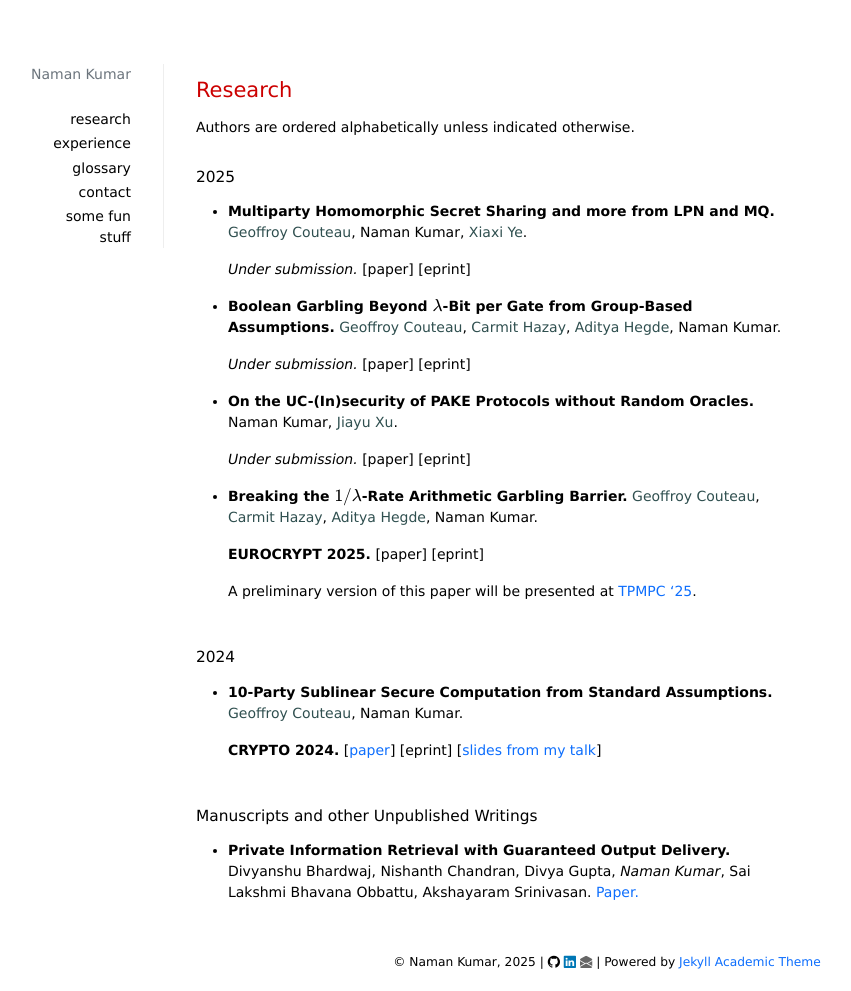
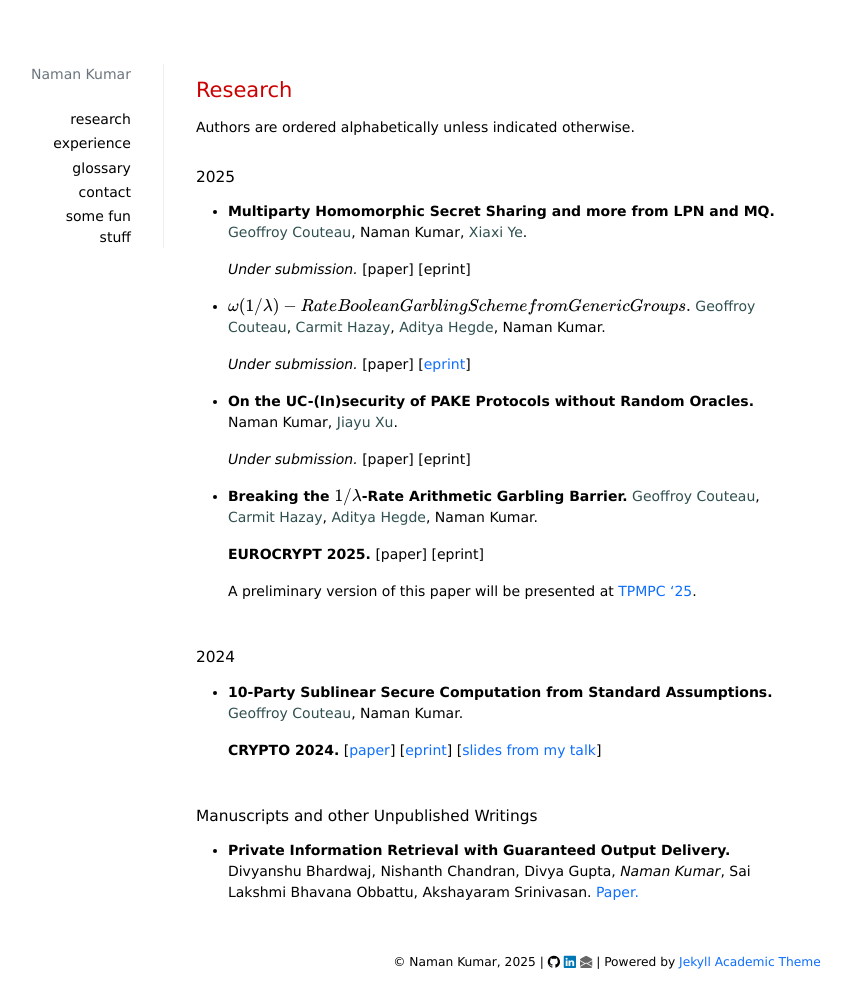
Before and after one commit to matcauthon49/matcauthon49.github.io, a Jekyll site: the page built from _pages/research.md, in a window 1280 px wide. Shown: the whole page, without its empty margins (33-884 px from the left). Built offline with Jekyll 4.4.1, drawn with Linux system fonts in a browser that asks for light colours; nearby versions of some CDN libraries; formulas are drawn with MathJax 3; a style sheet for code colours, icons or effects is not loaded.

Commit message:
Update research.md

```diff
--- a/_pages/research.md
+++ b/_pages/research.md
@@ -19,10 +19,10 @@ Authors are ordered alphabetically unless indicated otherwise.
 
   _Under submission._ [paper] [eprint]
 
-+ **Boolean Garbling Beyond $$\lambda$$-Bit per Gate from Group-Based Assumptions.**
++ **$$\omega(1/\lambda)-Rate Boolean Garbling Scheme from Generic Groups.$$**
   <a href="https://geoffroycouteau.github.io/" style="color: DarkSlateGray">Geoffroy Couteau</a>, <a href="https://www.eng.biu.ac.il/hazay/" style="color: DarkSlateGray">Carmit Hazay</a>, <a href="https://adishegde.github.io/" style="color: DarkSlateGray">Aditya Hegde</a>, Naman Kumar.
 
-  _Under submission._ [paper] [eprint]
+  _Under submission._ [paper] [[eprint](https://eprint.iacr.org/2025/268.pdf)]
 
 + **On the UC-(In)security of PAKE Protocols without Random Oracles.**
   Naman Kumar, <a href="https://sites.google.com/view/jiayux" style="color: DarkSlateGray">Jiayu Xu</a>.
@@ -41,7 +41,7 @@ Authors are ordered alphabetically unless indicated otherwise.
 + **10-Party Sublinear Secure Computation from Standard Assumptions.**
     <a href="https://geoffroycouteau.github.io/" style="color: DarkSlateGray">Geoffroy Couteau</a>, Naman Kumar.
 
-  **CRYPTO 2024.** [[paper](https://link.springer.com/chapter/10.1007/978-3-031-68400-5_2)] [eprint] [[slides from my talk](https://matcauthon49.github.io/assets/10-party-pres.pdf)]
+  **CRYPTO 2024.** [[paper](https://link.springer.com/chapter/10.1007/978-3-031-68400-5_2)] [[eprint](https://eprint.iacr.org/2025/269)] [[slides from my talk](https://matcauthon49.github.io/assets/10-party-pres.pdf)]
 
 #### Manuscripts and other Unpublished Writings
 
```
